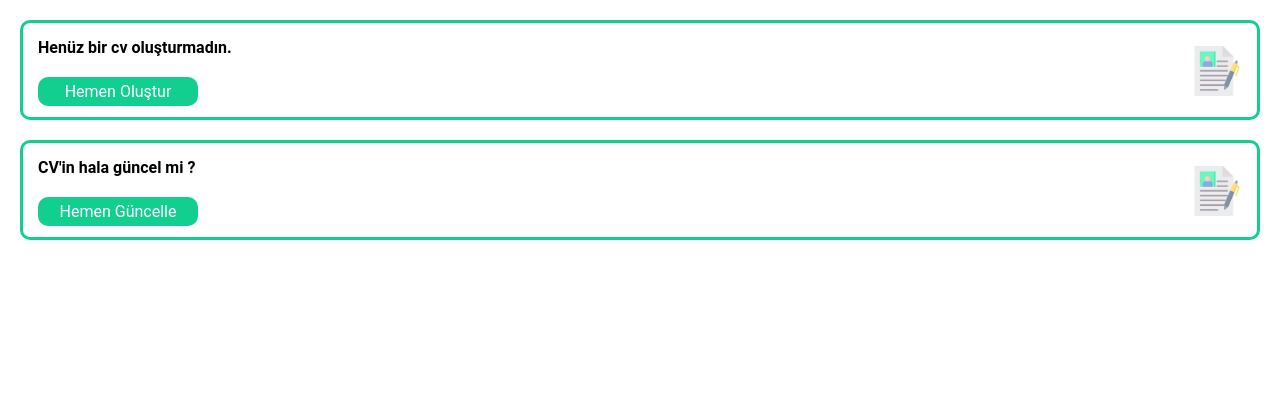
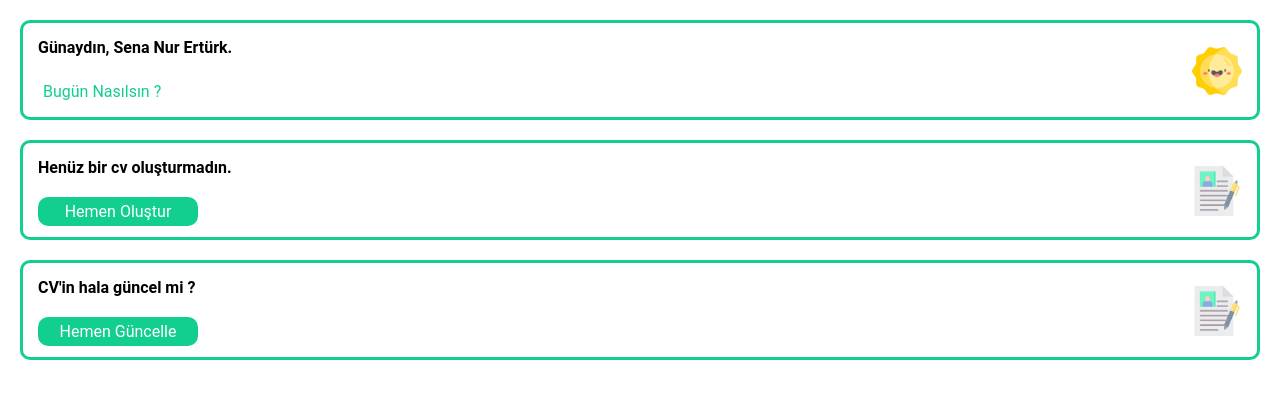
Before and after one commit to softwareandcoffee/cvCreateApp, a React (Create React App) app: page /seekerMainPage in a window 1280 px wide. Shown: the top 398 px of the page. Built offline with nearby package versions, Linux system fonts and the light colour scheme.

Commit message:
welcart added

```diff
--- a/src/pages/Seeker/SeekerMainPage/SeekerMainPage.tsx
+++ b/src/pages/Seeker/SeekerMainPage/SeekerMainPage.tsx
@@ -3,11 +3,13 @@ import React from "react";
 
 import "./SeekerMainPage.scss";
 import CvBoxComponent from "./_partials/CvBoxComponent/cvBoxComponent";
+import WelcomeCart from "./_partials/WelcomeCart/welcomeCart";
 
 const SeekerMainPage: React.FC = () => {
   return (
     <IonPage className="SeekerMainPage">
       <IonContent>
+        <WelcomeCart />
         <CvBoxComponent />
       </IonContent>
     </IonPage>
--- a/src/pages/Seeker/SeekerMainPage/_partials/CvBoxComponent/cvBoxComponent.tsx
+++ b/src/pages/Seeker/SeekerMainPage/_partials/CvBoxComponent/cvBoxComponent.tsx
@@ -5,8 +5,7 @@ import "./cvBoxComponent.scss";
 
 const CvBoxComponent: React.FC = () => {
   return (
-    <IonPage className="CvBoxComponent">
-      <IonContent>
+    <div className="CvBoxComponent">
       <div className="container">
         <div className="isNoCv">
           <div className="title">Henüz bir cv oluşturmadın.</div>
@@ -22,8 +21,7 @@ const CvBoxComponent: React.FC = () => {
           <div className="cv-icon"></div>
         </div>
       </div>
-      </IonContent>
-    </IonPage>
+    </div>
   );
 };
 
--- /dev/null
+++ b/src/pages/Seeker/SeekerMainPage/_partials/WelcomeCart/welcomeCart.scss
@@ -0,0 +1,36 @@
+.WelcomeCart {
+  margin: 20px;
+  .container {
+    border: 3px solid #12ce8f;
+    border-radius: 10px;
+    padding: 15px;
+    width: 100%;
+    height: 100px;
+    margin-bottom: 20px;
+
+    .cart {
+      position: relative;
+      .title {
+        font-weight: 600;
+        font-size: 16px;
+        margin-bottom: 20px;
+      }
+
+      .btn {
+        color: #12ce8f;
+        padding: 5px;
+      }
+
+      .morning-icon {
+        background-image: url("./../../../../../img/sun.png");
+        background-repeat: no-repeat;
+        background-size: cover;
+        position: absolute;
+        right: 0;
+        bottom: 10px;
+        height: 50px;
+        width: 50px;
+      }
+    }
+  }
+}
--- /dev/null
+++ b/src/pages/Seeker/SeekerMainPage/_partials/WelcomeCart/welcomeCart.tsx
@@ -0,0 +1,20 @@
+import { IonContent, IonPage } from "@ionic/react";
+import React from "react";
+
+import "./welcomeCart.scss";
+
+const WelcomeCart: React.FC = () => {
+  return (
+    <div className="WelcomeCart">
+      <div className="container">
+        <div className="cart">
+          <div className="title">Günaydın, Sena Nur Ertürk.</div>
+          <div className="btn">Bugün Nasılsın ?</div>
+          <div className="morning-icon"></div>
+        </div>
+      </div>
+    </div>
+  );
+};
+
+export default WelcomeCart;
```
Also changed, not shown: src/img/sun.png (added). Lines whose indentation alone changed are shown as unchanged.
